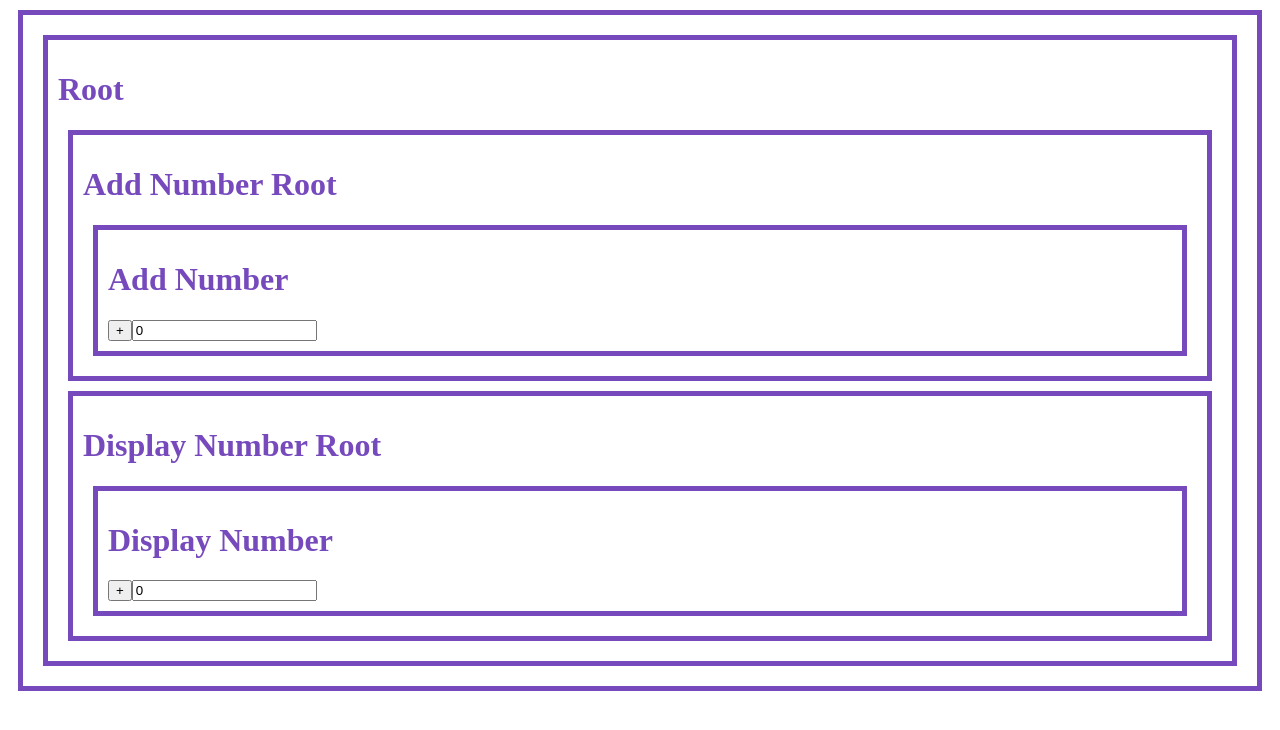
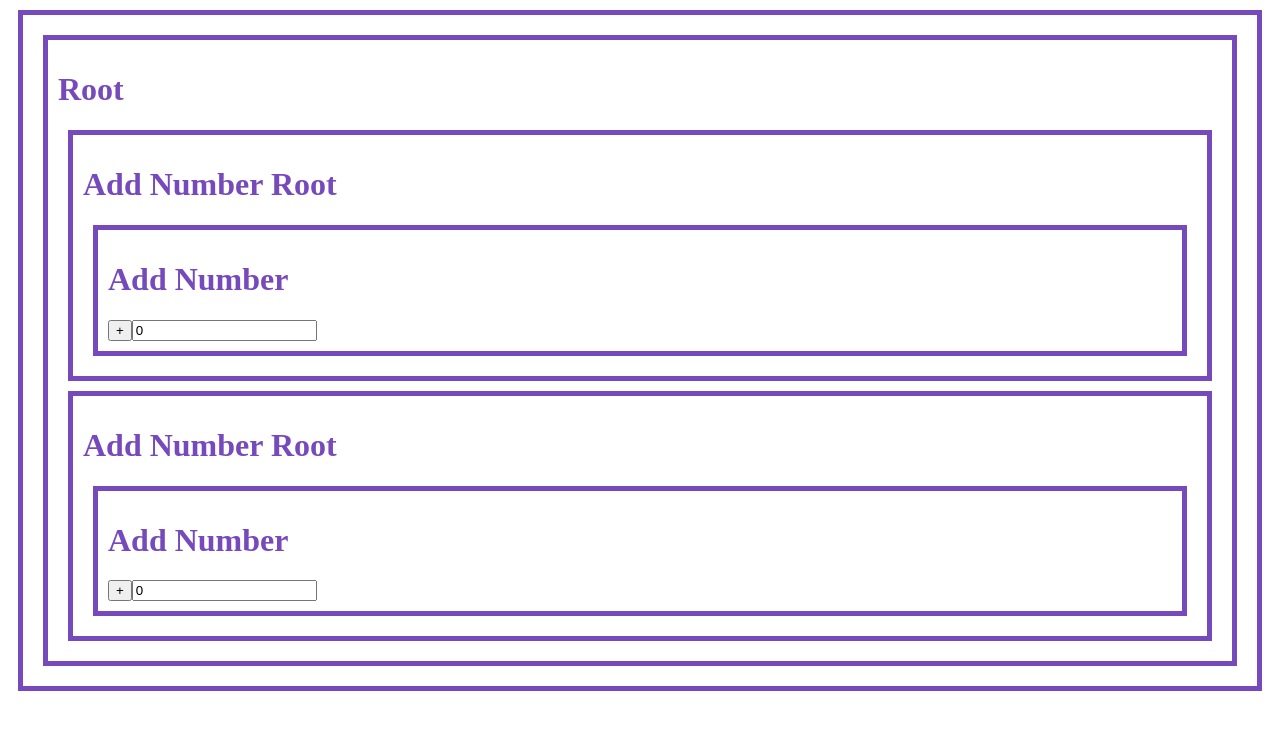
Before and after one commit to dayeon-choi/study-react-redux, a React (Create React App) app: page / in a window 1280 px wide. Shown: the top 730 px of the page. Built offline with nearby package versions, Linux system fonts and the light colour scheme.

Commit message:
Redux - 3.1 (디렉토리 구조 완료)

```diff
--- a/src/App.js
+++ b/src/App.js
@@ -1,28 +1,7 @@
 import React, { Component } from "react";
 import "./App.css";
-
-class AddNumber extends Component {
-	render() {
-		return (
-			<div>
-				<h1>Add Number</h1>
-				<input type="button" value="+"></input>
-				<input type="text" value="0"></input>
-			</div>
-		);
-	}
-}
-
-class AddNumberRoot extends Component {
-	render() {
-		return (
-			<div>
-				<h1>Add Number Root</h1>
-				<AddNumber></AddNumber>
-			</div>
-		);
-	}
-}
+import AddNumberRoot from "./components/AddNumberRoot";
+import DisplayNumberRoot from "./components/AddNumberRoot";
 
 function App() {
 	return (
@@ -34,26 +13,4 @@ function App() {
 	);
 }
 
-class DisplayNumber extends Component {
-	render() {
-		return (
-			<div>
-				<h1>Display Number</h1>
-				<input type="button" value="+"></input>
-				<input type="text" value="0" readOnly></input>
-			</div>
-		);
-	}
-}
-
-class DisplayNumberRoot extends Component {
-	render() {
-		return (
-			<div>
-				<h1>Display Number Root</h1>
-				<DisplayNumber></DisplayNumber>
-			</div>
-		);
-	}
-}
 export default App;
--- /dev/null
+++ b/src/components/AddNumber.jsx
@@ -0,0 +1,13 @@
+import React, { Component } from "react";
+
+export default class AddNumber extends Component {
+	render() {
+		return (
+			<div>
+				<h1>Add Number</h1>
+				<input type="button" value="+"></input>
+				<input type="text" value="0"></input>
+			</div>
+		);
+	}
+}
--- /dev/null
+++ b/src/components/AddNumberRoot.jsx
@@ -0,0 +1,13 @@
+import React, { Component } from "react";
+import AddNumber from "../components/AddNumber";
+
+export default class AddNumberRoot extends Component {
+	render() {
+		return (
+			<div>
+				<h1>Add Number Root</h1>
+				<AddNumber></AddNumber>
+			</div>
+		);
+	}
+}
```
Also changed, not shown: src/components/DisplayNumber.jsx (added, +12 -0 lines), src/components/DisplayNumberRoot.jsx (added, +12 -0 lines).
